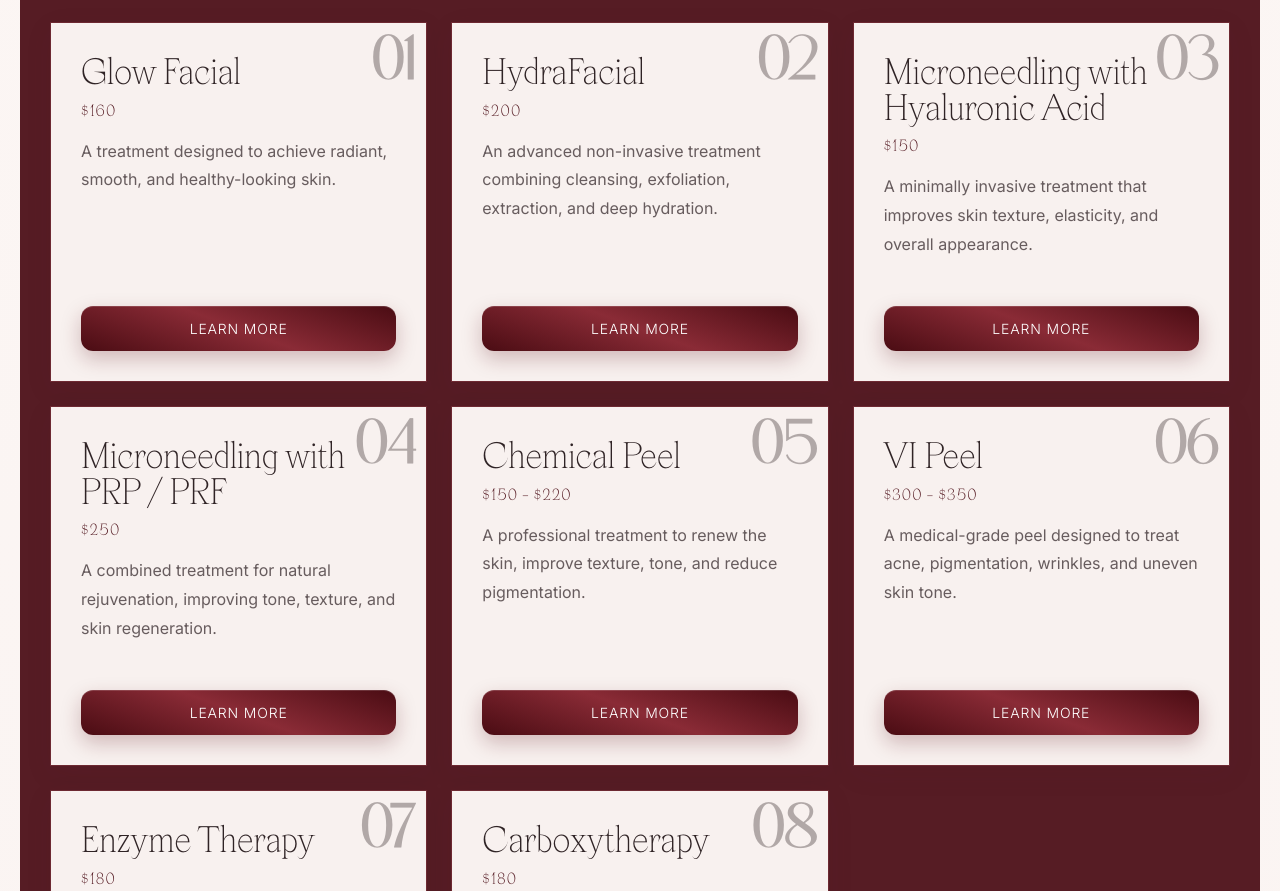
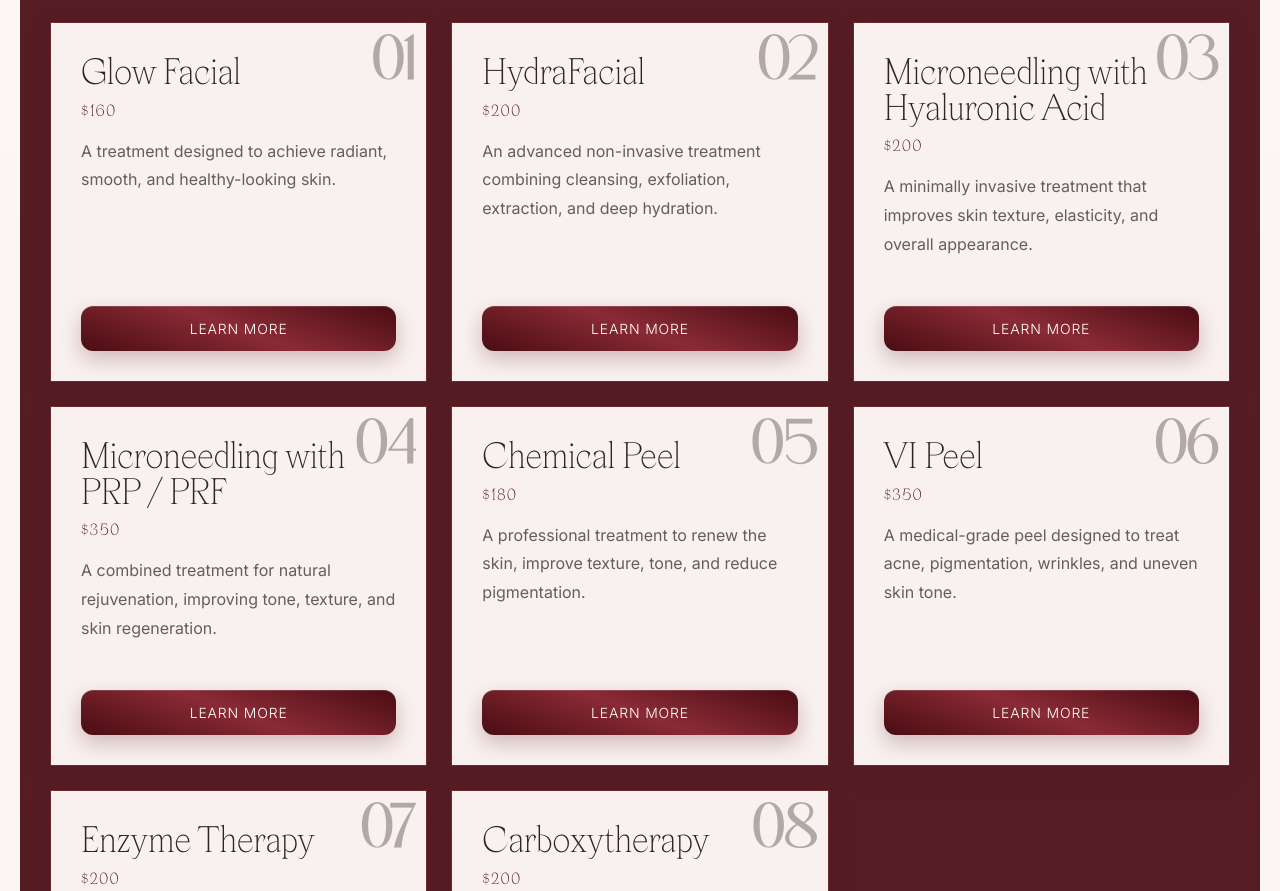
Before and after one commit to Lumiereskin/Lumiereskin.github.io, a plain HTML site: page index.html in a window 1280 px wide. Shown: the part 3640-4531 px from the top of the page. Drawn offline with Linux system fonts and the light colour scheme.

Commit message:
Add files via upload

```diff
--- a/index.html
+++ b/index.html
@@ -359,7 +359,7 @@
                   <h3 class="procedure-card__title">
                     Microneedling with Hyaluronic Acid
                   </h3>
-                  <span class="procedure-card__price">$150</span>
+                  <span class="procedure-card__price">$200</span>
                 </div>
                 <p class="procedure-card__text">
                   A minimally invasive treatment that improves skin texture,
@@ -380,7 +380,7 @@
                   <h3 class="procedure-card__title">
                     Microneedling with PRP / PRF
                   </h3>
-                  <span class="procedure-card__price">$250</span>
+                  <span class="procedure-card__price">$350</span>
                 </div>
                 <p class="procedure-card__text">
                   A combined treatment for natural rejuvenation, improving tone,
@@ -399,7 +399,7 @@
                 <span class="about-point__number">05</span>
                 <div class="procedure-card__top">
                   <h3 class="procedure-card__title">Chemical Peel</h3>
-                  <span class="procedure-card__price">$150 – $220</span>
+                  <span class="procedure-card__price">$180</span>
                 </div>
                 <p class="procedure-card__text">
                   A professional treatment to renew the skin, improve texture,
@@ -418,7 +418,7 @@
                 <span class="about-point__number">06</span>
                 <div class="procedure-card__top">
                   <h3 class="procedure-card__title">VI Peel</h3>
-                  <span class="procedure-card__price">$300 – $350</span>
+                  <span class="procedure-card__price">$350</span>
                 </div>
                 <p class="procedure-card__text">
                   A medical-grade peel designed to treat acne, pigmentation,
@@ -437,7 +437,7 @@
                 <span class="about-point__number">07</span>
                 <div class="procedure-card__top">
                   <h3 class="procedure-card__title">Enzyme Therapy</h3>
-                  <span class="procedure-card__price">$180</span>
+                  <span class="procedure-card__price">$200</span>
                 </div>
                 <p class="procedure-card__text">
                   A treatment that stimulates circulation, detoxifies the skin,
@@ -456,7 +456,7 @@
                 <span class="about-point__number">08</span>
                 <div class="procedure-card__top">
                   <h3 class="procedure-card__title">Carboxytherapy</h3>
-                  <span class="procedure-card__price">$180</span>
+                  <span class="procedure-card__price">$200</span>
                 </div>
                 <p class="procedure-card__text">
                   A non-invasive treatment that improves circulation, oxygenates
```
